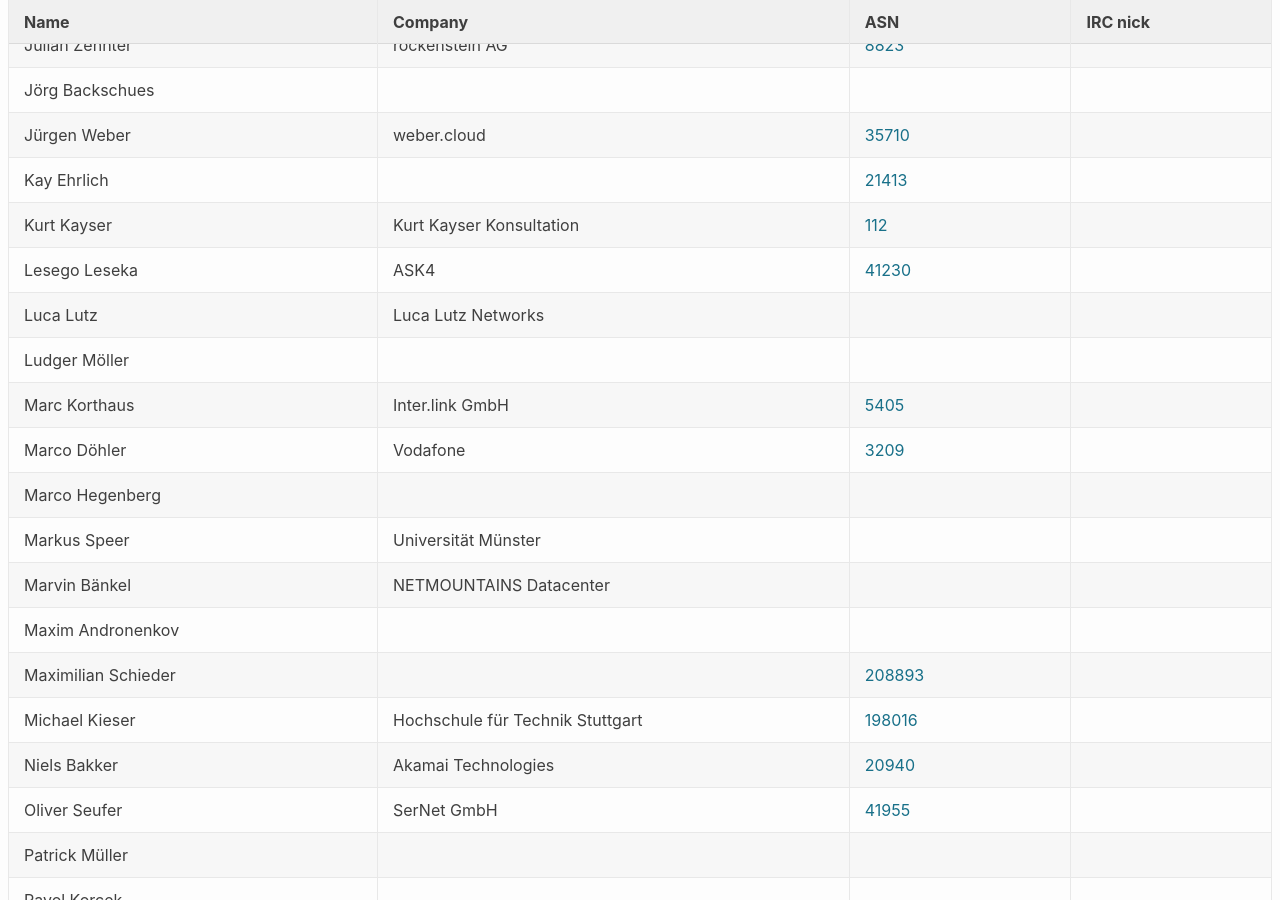
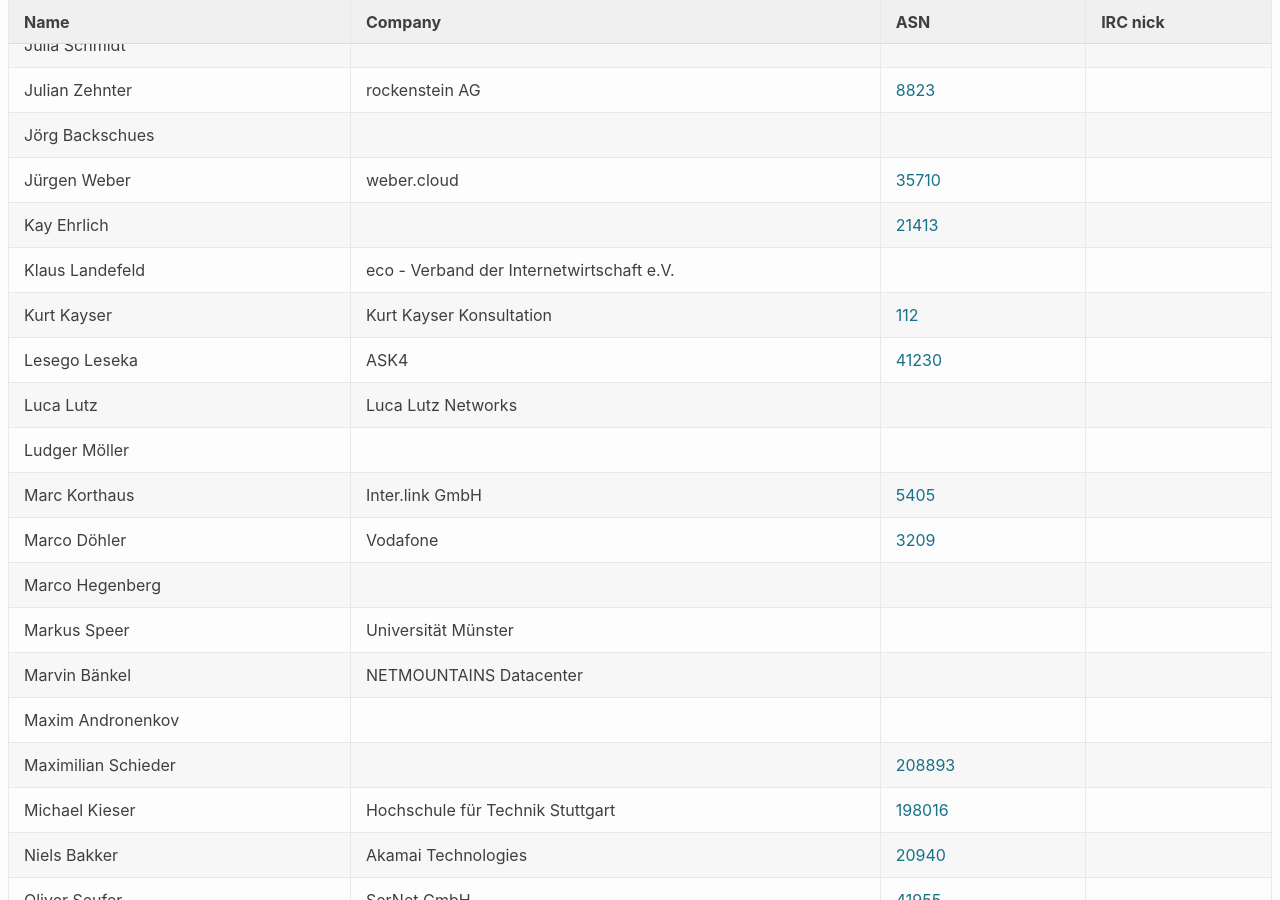
Before and after one commit to denog/pretix-attendeelist, a Jekyll site: the page built from denog15/index.md, in a window 1280 px wide and 900 px high, scrolled down 22029 px. Built offline with Jekyll 4.4.1, drawn with Linux system fonts in a browser that asks for light colours.

Commit message:
Latest data: Tue Nov 14 10:10:48 UTC 2023

```diff
--- a/_data/attendees_denog15_online.json
+++ b/_data/attendees_denog15_online.json
@@ -7,6 +7,12 @@
   },
   {
     "name": "A K",
+    "company": null,
+    "irc": null,
+    "asn": null
+  },
+  {
+    "name": "Amit Kansal",
     "company": null,
     "irc": null,
     "asn": null
@@ -184,6 +190,12 @@
     "company": null,
     "irc": null,
     "asn": "21413"
+  },
+  {
+    "name": "Klaus Landefeld",
+    "company": "eco - Verband der Internetwirtschaft e.V.",
+    "irc": null,
+    "asn": null
   },
   {
     "name": "Kurt Kayser",
```
